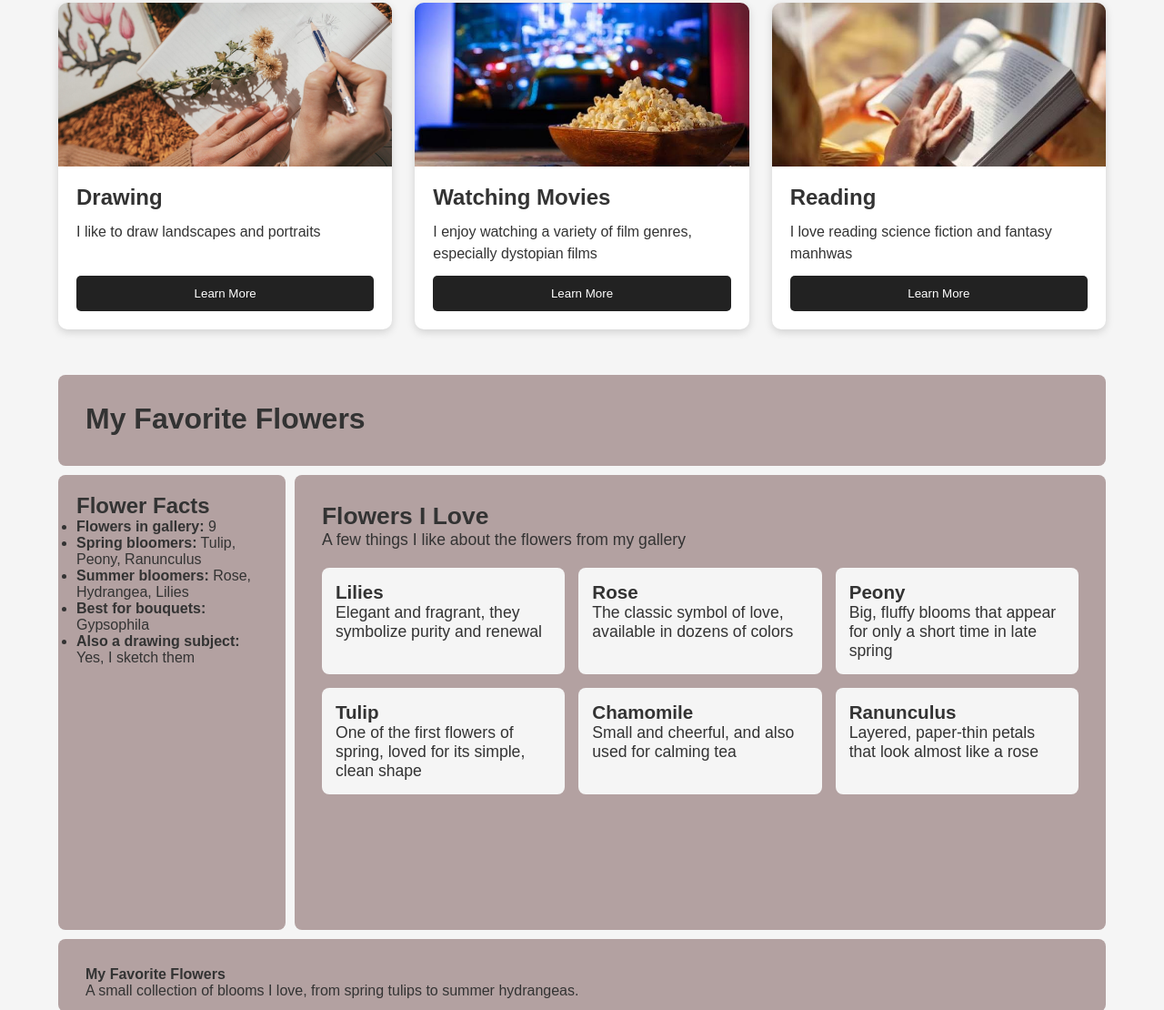
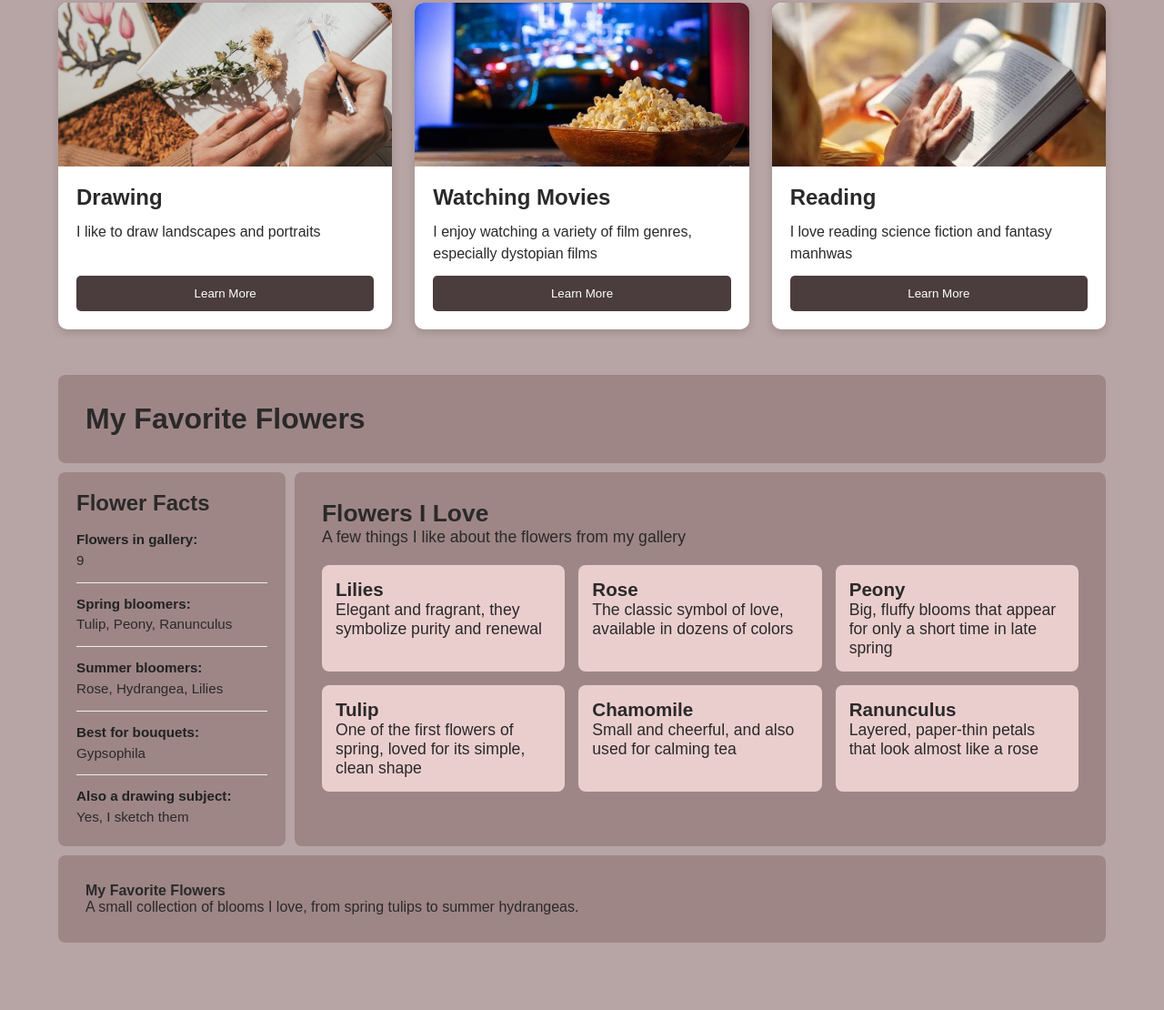
Before and after one commit to qzxcvwyil/2assignment, a plain HTML site: page index.html in a window 1280 px wide. Shown: the part 244-1354 px from the top of the page at 91% size. Drawn offline with Linux system fonts and the light colour scheme.

Commit message:
css
Updated styles for body, header, and layout components.

```diff
--- a/style.css
+++ b/style.css
@@ -6,15 +6,15 @@
 body{
     margin: 0;
     font-family: 'Poppins', sans-serif;
-    background-color: #f5f5f5;
-    color: #333;
+    background-color: #b7a4a4;
+    color: #2b2929;
 }
 img{
     max-width: 100%;
     display: block;
 }
 .header{
-    background-color: #222;
+    background-color: #665555;
     padding: 15px 0;
 }
 .container{
@@ -91,7 +91,7 @@ img{
     padding: 12px;
     border: none;
     border-radius: 5px;
-    background-color:#222;
+    background-color:#4b3d3d;
     color: #fff;
     cursor: pointer;
 }
@@ -106,7 +106,7 @@ img{
     margin: 50px auto;
     display: grid;
     grid-template-columns: 250px 1fr;
-    grid-template-rows: 100px 500px 80px;
+    grid-template-rows: auto 1fr auto;
     grid-template-areas:
         "header header"
         "sidebar main"
@@ -116,19 +116,41 @@ img{
 .grid-header {
     grid-area: header;
     padding: 30px;
-    background-color: #b3a1a1;
+    background-color: #9e8686;
     border-radius: 8px;
 }
 .grid-sidebar {
     grid-area: sidebar;
-    background-color: #b3a1a1;
+    background-color: #9e8686;
     padding: 20px;
     border-radius: 8px;
+}
+.sidebar-facts {
+    margin-top: 15px;
+    padding-left: 0;
+    list-style: none;
+    display: flex;
+    flex-direction: column;
+    gap: 12px;
+}
+.sidebar-facts li {
+    padding-bottom: 12px;
+    border-bottom: 1px solid #eee;
+    font-size: 0.95rem;
+    line-height: 1.5;
+}
+.sidebar-facts li:last-child {
+    border-bottom: none;
+    padding-bottom: 0;
+}
+.sidebar-facts strong {
+    display: block;
+    color: #222;
 }
 .grid-main {
     grid-area: main;
     padding: 30px;
-    background-color: #b3a1a1;
+    background-color: #9e8686;
     font-size: 1.1rem;
     border-radius: 8px;
 }
@@ -142,14 +164,14 @@ img{
 .info-card {
     flex: 1;
     min-width: 200px;
-    background-color: #f5f5f5;
+    background-color: #eacece;
     padding: 15px;
     border-radius: 8px;
 }
 .grid-footer {
     grid-area: footer;
     padding: 30px;
-    background-color: #b3a1a1;
+    background-color: #9e8686;
     border-radius: 8px;
 }
 
```
